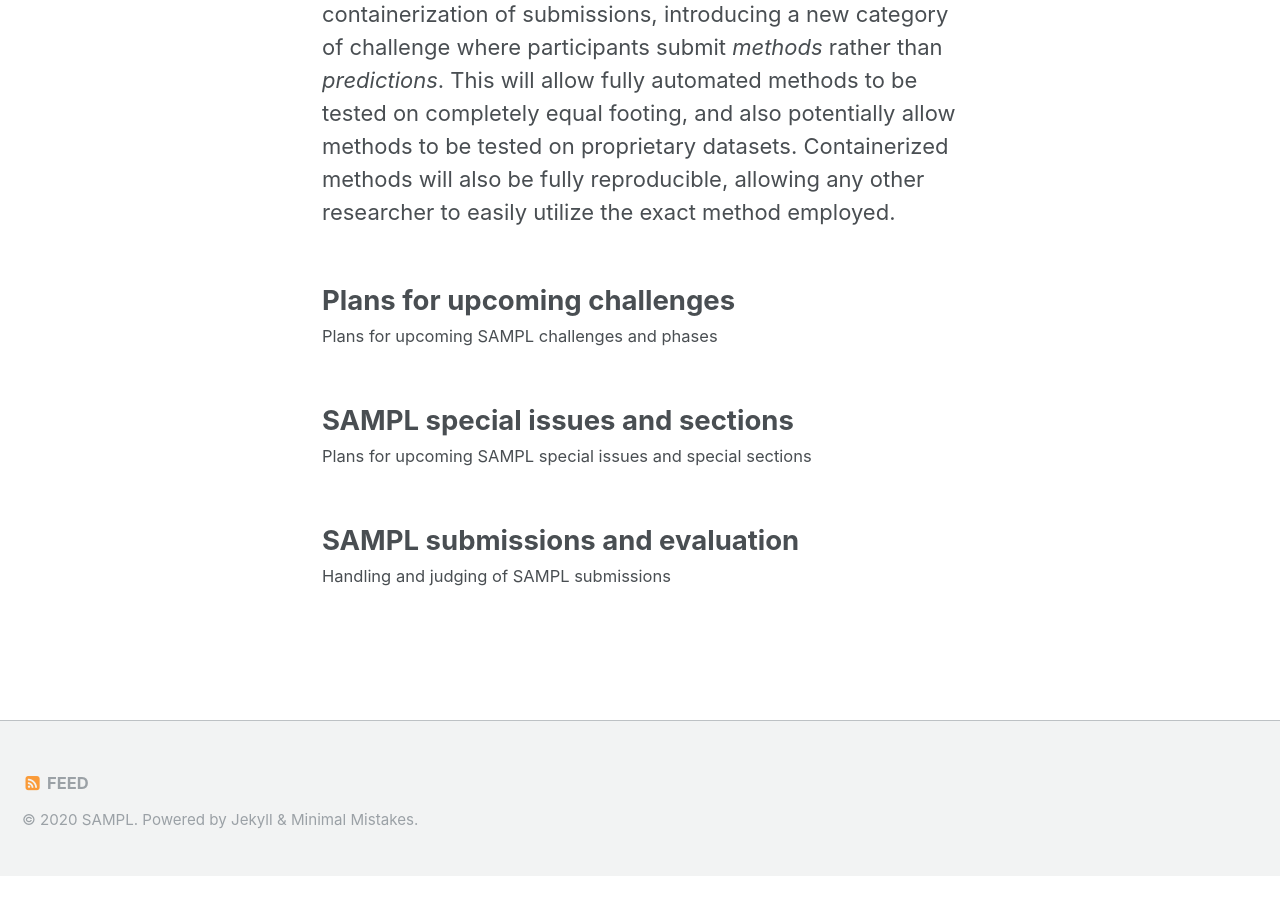
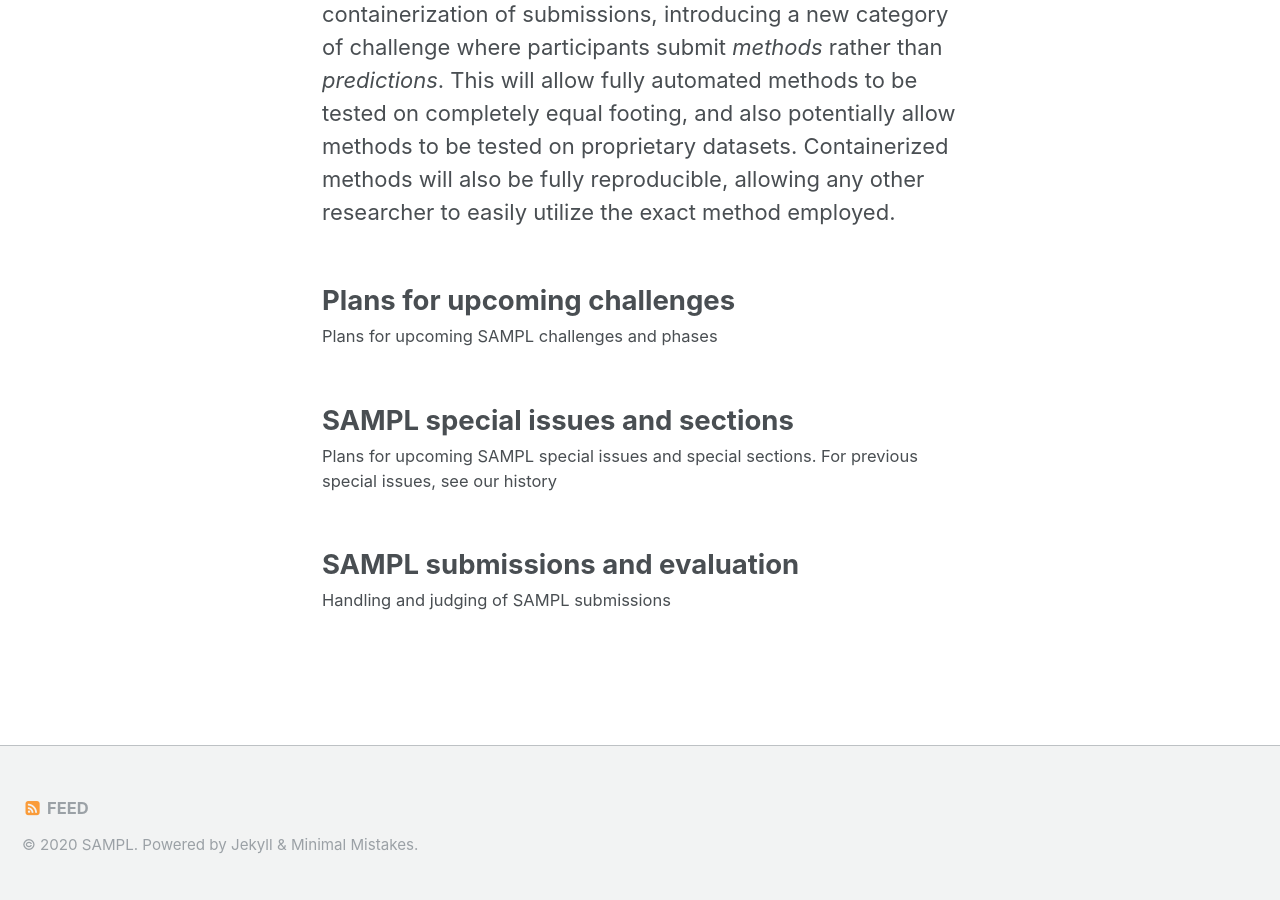
Before and after one commit to samplchallenges/samplchallenges.github.io, a Jekyll site: the page built from _roadmap/index.md, in a window 1280 px wide and 900 px high, scrolled down 1164 px. Built offline with Jekyll 4.4.1, drawn with Linux system fonts in a browser that asks for light colours; before the commit the page ends 2040 px from its top, so only the background shows below that.

Commit message:
Add crosslink to past special issues

```diff
--- a/_roadmap/02_specialissues.md
+++ b/_roadmap/02_specialissues.md
@@ -3,7 +3,7 @@ layout: single
 sidebar:
   nav: specialissues.md
 title: SAMPL special issues and sections
-excerpt: Plans for upcoming SAMPL special issues and special sections
+excerpt: Plans for upcoming SAMPL special issues and special sections. For previous special issues, see [our history](https://samplchallenges.github.io/history/references/)
 permalink: /roadmap/specialissues/
 ---
 
```
